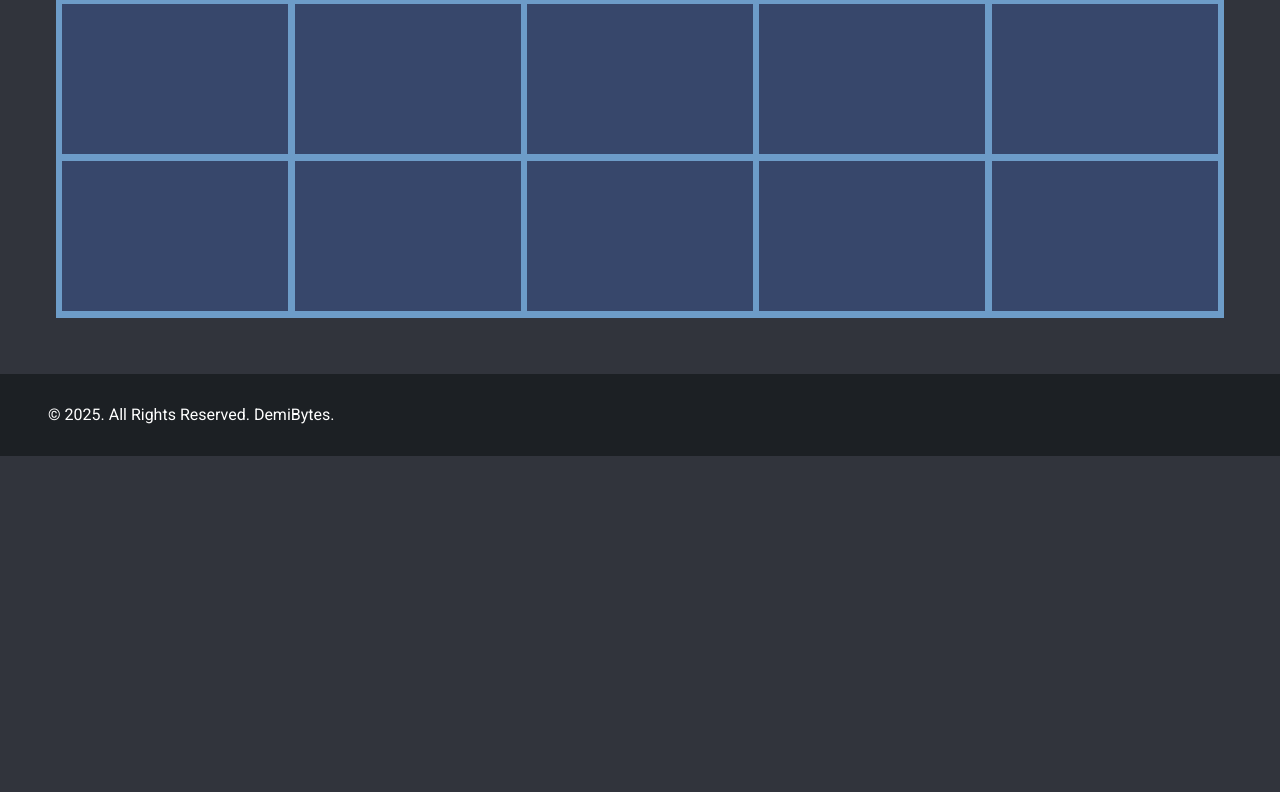
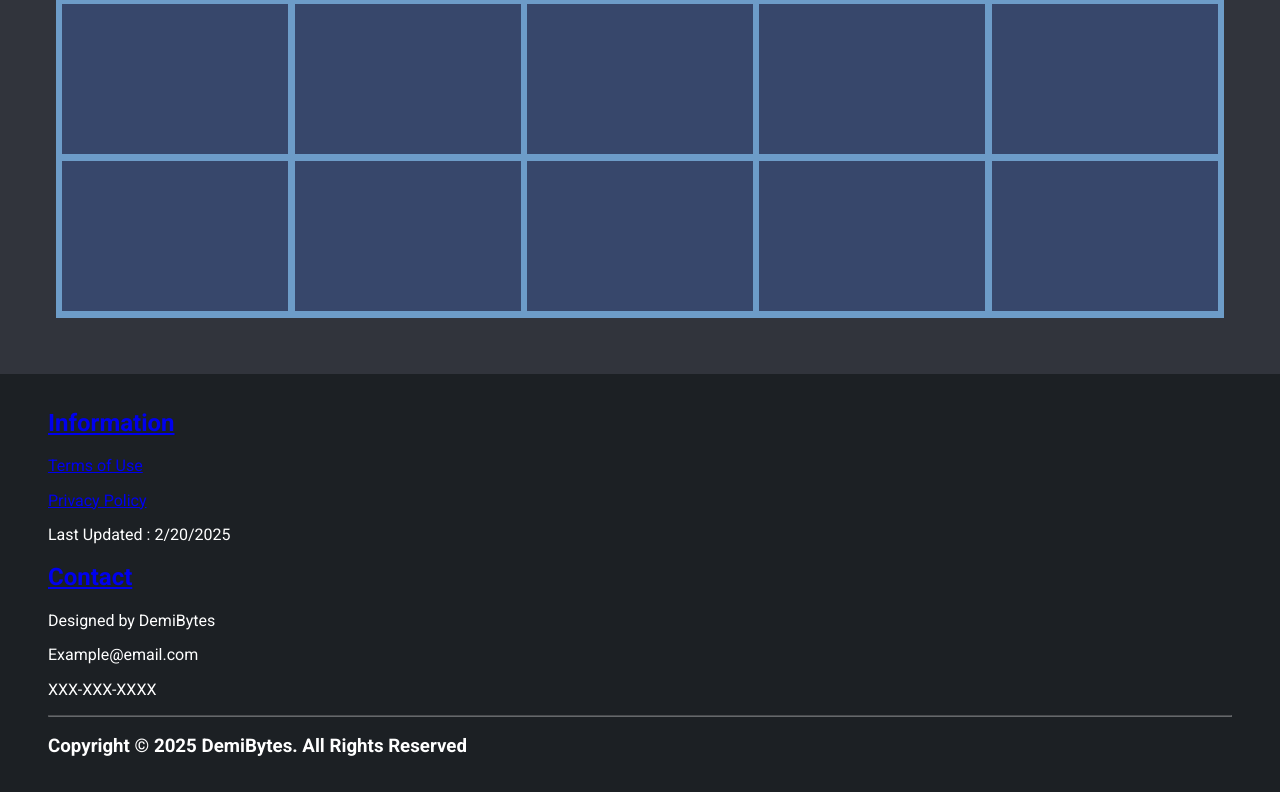
Before and after one commit to demibytes/mnemosyne, a plain HTML site: page root/pages/Post.html in a window 1280 px wide. Shown: the part 731-1523 px from the top of the page. Before the commit the page ends 1187 px from the top, so only its background shows below. Drawn offline with nearby package versions, Linux system fonts and the light colour scheme.

Commit message:
Update Post.html
Added new footer to Post.html

```diff
--- a/root/pages/Post.html
+++ b/root/pages/Post.html
@@ -78,7 +78,22 @@
         </main>
 
         <footer>
-            <p>&copy; 2025. All Rights Reserved. DemiBytes.</p>
+            <div class="footer-container">
+                <div>
+                    <a href="#"><h2>Information</h2></a>
+                    <a href="#"><p>Terms of Use</p></a>
+                    <a href="#"><p>Privacy Policy</p></a>
+                    <p>Last Updated : 2/20/2025</p>
+                </div>
+                <div>
+                    <a href="#"><h2>Contact</h2></a>
+                    <p>Designed by DemiBytes</p>
+                    <p>Example@email.com</p>
+                    <p>XXX-XXX-XXXX</p>
+                </div>
+            </div>
+            <hr>
+            <h3>Copyright &copy; 2025 DemiBytes. All Rights Reserved</h3>
         </footer>
         <script>
             console.log(":-D");
```
